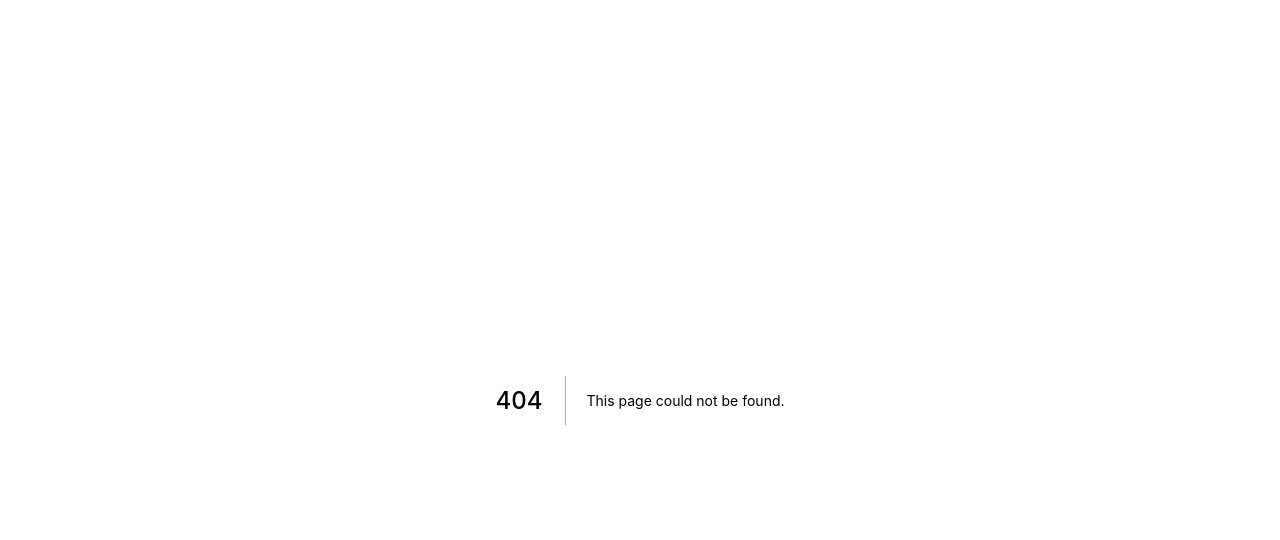
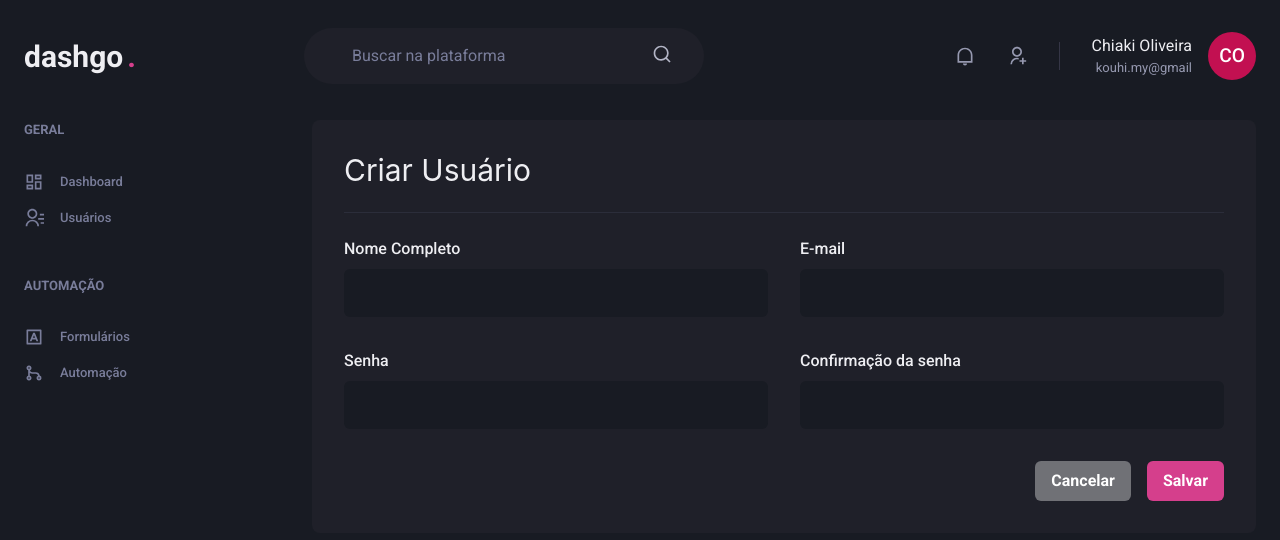
Before and after one commit to Iris-kon/dashgo, a Next.js app: page /users/create in a window 1280 px wide. Before the commit this address had no page. Shown: the top 540 px of the page. Built offline with nearby package versions, Linux system fonts and the light colour scheme.

Commit message:
create user component

```diff
--- a/src/pages/dashboard.tsx
+++ b/src/pages/dashboard.tsx
@@ -5,7 +5,7 @@
 import { theme } from "../styles/theme"
 
 const Chart = dynamic(() => import('react-apexcharts'), {
-    ssr: false,
+    ssr: false
 })
 
 const options = {
@@ -96,13 +96,14 @@
                         borderRadius={8}
                         pb="4"
                     >
+                        <Text fontSize="lg" mb="4">Taxa de abertura</Text>
+
                         <Chart
                             options={options}
                             series={series}
                             type="area"
                             height={160}
                         />
-                        <Text fontSize="lg" mb="4">Taxa de abertura</Text>
                     </Box>
                 </SimpleGrid>
             </Flex>
--- /dev/null
+++ b/src/pages/users/create.tsx
@@ -0,0 +1,53 @@
+import { Box, Button, Divider, Flex, Heading, HStack, SimpleGrid, VStack } from "@chakra-ui/react"
+import { Input } from "../../components/Form/Input"
+import { Header } from "../../components/Header"
+import { Sidebar } from "../../components/Sidebar"
+
+export default function CreateUser() {
+    return (
+        <Box>
+            <Header />
+
+            <Flex
+                w="100%"
+                my="6"
+                maxWidth={1480}
+                mx="auto"
+                px="6"
+            >
+                <Sidebar />
+
+                <Box
+                    flex="1"
+                    borderRadius={8}
+                    bg="gray.800"
+                    p="8"
+                >
+                    <Heading size="lg" fontWeight="normal">Criar Usuário</Heading>
+
+                    <Divider my="6" borderColor="gray.700" />
+
+                    <VStack spacing="8">
+                        <SimpleGrid minChildWidth="240px" spacing="8" w="100%">
+                            <Input name="name"  label="Nome Completo"/>
+
+                            <Input name="email" type="email" label="E-mail"/>
+                        </SimpleGrid>
+                        <SimpleGrid minChildWidth="240px" spacing="8" w="100%">
+                            <Input name="password" type="password"  label="Senha"/>
+
+                            <Input name="password_confirmation" type="password" label="Confirmação da senha"/>
+                        </SimpleGrid>
+                    </VStack>
+
+                    <Flex mt="8" justify="flex-end">
+                        <HStack spacing="4">
+                            <Button colorScheme="whiteAlpha">Cancelar</Button>
+                            <Button colorScheme="pink">Salvar</Button>
+                        </HStack>
+                    </Flex>
+                </Box>
+            </Flex>
+        </Box>
+    )
+}
```
